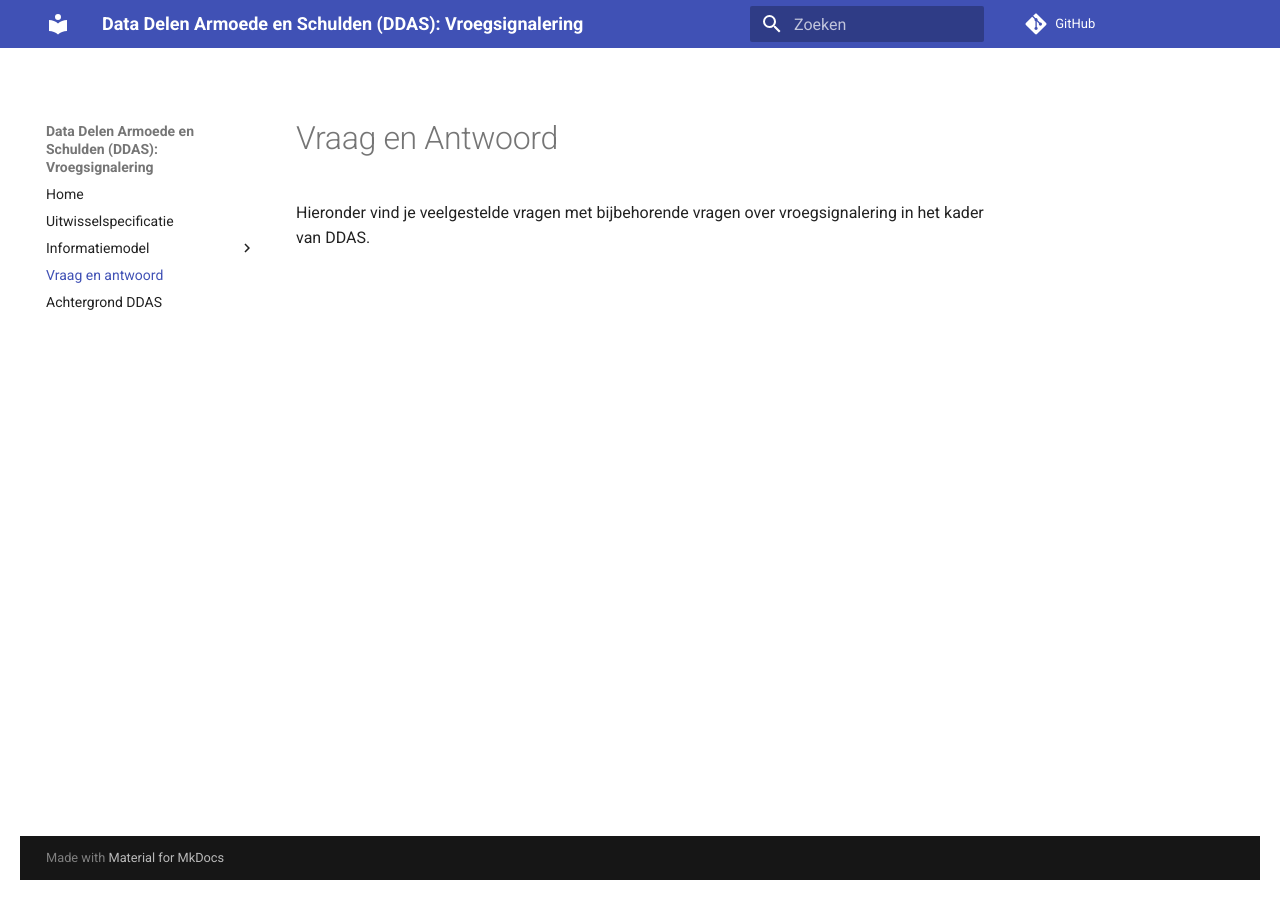
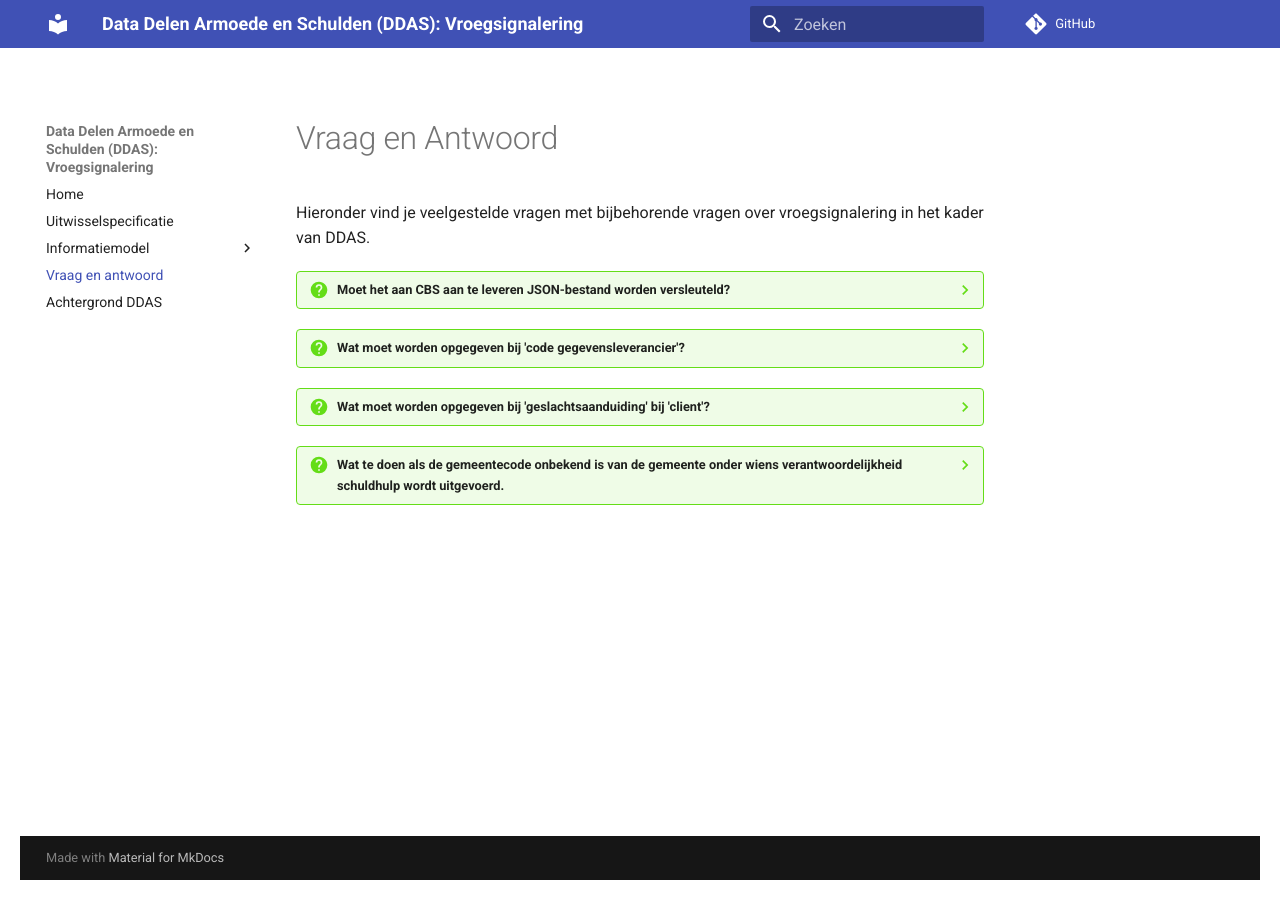
Before and after one commit to VNG-Realisatie/ddas-vroegsignalering, an MkDocs documentation site: the page built from docs/VraagEnAntwoord.md, in a window 1280 px wide. Built offline with MkDocs 1.6.1 and Material for MkDocs 9.7.7, drawn with Linux system fonts in a browser that asks for light colours; comment, search, counter and statistics services are not loaded; the version menu is left out; some of the changed lines change nothing that is shown.

Commit message:
Vraag en antwoord gevuld

```diff
--- a/docs/VraagEnAntwoord.md
+++ b/docs/VraagEnAntwoord.md
@@ -1,3 +1,17 @@
 # Vraag en Antwoord
 
 Hieronder vind je veelgestelde vragen met bijbehorende vragen over vroegsignalering in het kader van DDAS.
+
+??? question "Moet het aan CBS aan te leveren JSON-bestand worden versleuteld?"
+    Nee, het aan CBS aan te leveren JSON-bestand hoeft niet te worden versleuteld. In een van de eerdere versie van de DPIA stond een zinsnede met de term '(versleuteld)' die tot verwarring leidde. Deze is in de DPIA aangepast.
+
+??? question "Wat moet worden opgegeven bij 'code gegevensleverancier'?"
+    Dit is een code die het CBS nodig heeft om onderscheid te kunnen maken tussen de softwareleveranciers die de gegevens aanbieden. Ook wordt op basis van deze code bepaald welke versie van de software is gebruikt. De correcte vulling van dit veld is als volgt: 'naam softwareleverancier' + 'versienummer-software'.
+
+??? question "Wat moet worden opgegeven bij 'geslachtsaanduiding' bij 'client'?"
+    De geslachtsaanduiding hoort van het type 'geslacht' te zijn, en niet alleen een string. Dit staat nu niet goed in de uitwisselspecificatie. Bij geslachtsaanduiding moet dus een van de waarden uit 'geslacht' te staan: ['Man','Vrouw','Onbekend','Leeg']
+
+??? question "Wat te doen als de gemeentecode onbekend is van de gemeente onder wiens verantwoordelijkheid schuldhulp wordt uitgevoerd."
+    In uitzonderlijke gevallen is het mogelijk dat de gemeentecode onbekend is van de gemeente onder wiens verantwoordelijkheid schuldhulp wordt uitgevoerd. Bijvoorbeeld bij samenwerkingsorganisaties die deze gemeente niet administreren.
+
+    De verantwoordelijke gemeente is één van de belangrijke startpunten voor de statistiek die door CBS wordt opgesteld. Dus sporen aan dit wel in de systemen op te nemen. Wel zijn we erg blij met aan te leveren gegevens, en kunnen we die gebruiken voor diverse andere statistieken. In dergelijke gevallen kan bij de trajecten in het veld gemeentecode de waarde “Onbekend” worden opgenomen.
```
